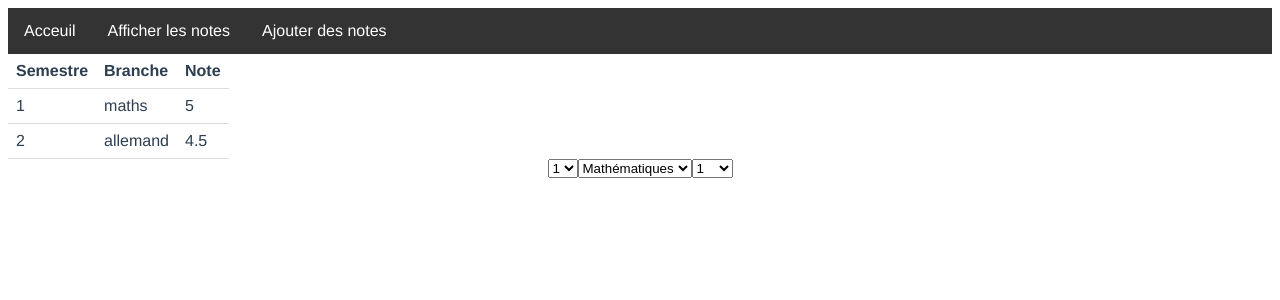
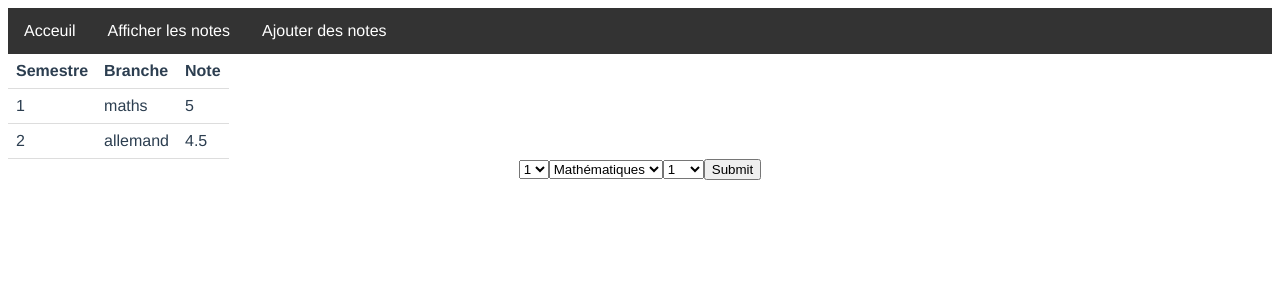
Before and after one commit to nicrausaz/node-pi-adaptation, a Vue app: page / in a window 1280 px wide. Shown: the top 300 px of the page. Built offline with nearby package versions, Linux system fonts and the light colour scheme.

Commit message:
base UI done

```diff
--- a/src/components/addNotes.vue
+++ b/src/components/addNotes.vue
@@ -1,14 +1,17 @@
 <template>
   <div class="notesTable">
-    <select>
-        <option v-for="semestre in semestres">{{semestre.num}}</option>
-    </select>
-    <select>
+    <form id="addNoteForm">
+      <select>
+      <option v-for="semestre in semestres">{{semestre.num}}</option>
+      </select>
+      <select>
         <option v-for="branche in branches">{{branche.nom}}</option>
     </select>
-    <select>
+      <select>
         <option v-for="note in notes">{{note.num}}</option>
     </select>
+      <input type="submit" />
+    </form>
   </div>
 </template>
 
```
